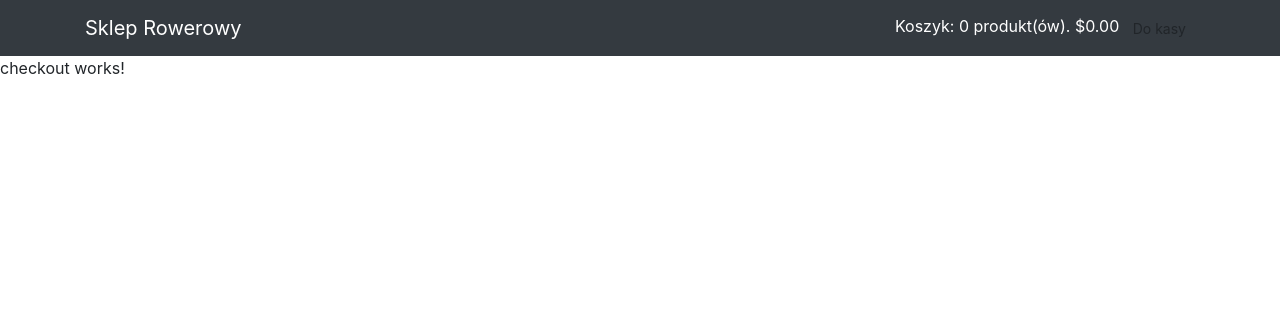
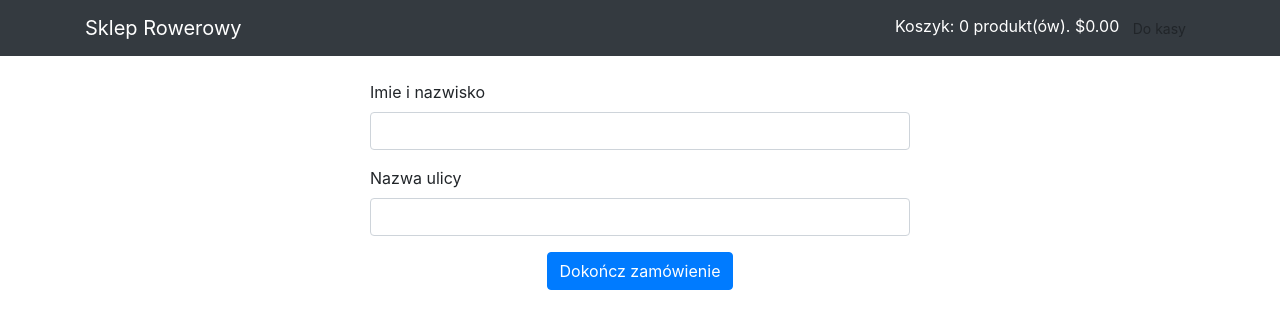
Before and after one commit to Kavenon/zpw-project, an Angular app: page /checkout in a window 1280 px wide. Shown: the top 328 px of the page. Built offline with nearby package versions, Linux system fonts and the light colour scheme.

Commit message:
checkout

```diff
--- a/src/app/app.module.ts
+++ b/src/app/app.module.ts
@@ -13,6 +13,7 @@ import { CartComponent } from './cart/cart.component';
 import { CartWidgetComponent } from './cart/cart-widget/cart-widget.component';
 import {CartService} from './cart/cart.service';
 import { CheckoutComponent } from './checkout/checkout.component';
+import {ReactiveFormsModule} from '@angular/forms';
 
 @NgModule({
   declarations: [
@@ -27,6 +28,7 @@ import { CheckoutComponent } from './checkout/checkout.component';
   imports: [
     BrowserModule,
     AppRoutingModule,
+    ReactiveFormsModule,
     NgbModule.forRoot(),
   ],
   providers: [CategoryService, ProductService, CartService],
--- a/src/app/checkout/checkout.component.html
+++ b/src/app/checkout/checkout.component.html
@@ -1,3 +1,26 @@
-<p>
-  checkout works!
-</p>
+<div class="container">
+  <div class="row">
+    <div class="col-lg-6 mx-auto">
+      <form class="mt-4" [formGroup]="checkoutForm">
+        <div class="form-group">
+          <label>Imie i nazwisko</label>
+          <input type="text" class="form-control" formControlName="name">
+          <div class="invalid-feedback">
+            Proszę podać imie i nazwisko
+          </div>
+        </div>
+        <div class="form-group">
+          <label>Nazwa ulicy</label>
+          <input type="text" class="form-control" formControlName="street">
+          <div class="invalid-feedback">
+            Proszę podać nazwę ulicy
+          </div>
+        </div>
+
+        <div class="text-center">
+          <button type="submit" class="btn btn-primary">Dokończ zamówienie</button>
+        </div>
+      </form>
+    </div>
+  </div>
+</div>
--- a/src/app/checkout/checkout.component.ts
+++ b/src/app/checkout/checkout.component.ts
@@ -1,4 +1,5 @@
 import { Component, OnInit } from '@angular/core';
+import {FormControl, FormGroup, Validators} from '@angular/forms';
 
 @Component({
   selector: 'app-checkout',
@@ -7,9 +8,16 @@ import { Component, OnInit } from '@angular/core';
 })
 export class CheckoutComponent implements OnInit {
 
-  constructor() { }
+  checkoutForm: FormGroup;
+  constructor() {
+    this.checkoutForm = new FormGroup({
+      'name': new FormControl(null, Validators.required),
+      'street': new FormControl(null, Validators.required)
+    });
+  }
 
   ngOnInit() {
+
   }
 
 }
--- a/src/app/products/products-list/products-list.component.html
+++ b/src/app/products/products-list/products-list.component.html
@@ -16,11 +16,9 @@
 
       <div class="mt-4">
 
-        <form>
           <div class="form-group">
             <input class="form-control" type="text" name="term" (input)="onTermChanged($event.target.value)" />
           </div>
-        </form>
 
         <app-product *ngFor="let product of products | async" [product]="product">
         </app-product>
--- a/src/styles.scss
+++ b/src/styles.scss
@@ -5,3 +5,19 @@ body {
     padding-top: 56px;
   }
 }
+
+.ng-invalid.ng-dirty {
+  border-color: #dc3545;
+}
+.ng-valid.ng-dirty {
+  border-color: green;
+  outline-color: green;
+}
+// todo: validacja formularza
+
+.was-validated .form-control:invalid ~ .invalid-feedback, .was-validated .form-control:invalid ~ .invalid-tooltip, .form-control.ng-invalid.ng-dirty ~ .invalid-feedback, .form-control.ng-invalid.ng-dirty ~ .invalid-tooltip, .was-validated
+.custom-select:invalid ~ .invalid-feedback, .was-validated
+.custom-select:invalid ~ .invalid-tooltip, .custom-select.ng-invalid.ng-dirty ~ .invalid-feedback, .custom-select.ng-invalid.ng-dirty ~ .invalid-tooltip {
+
+  display:block;
+}
```
